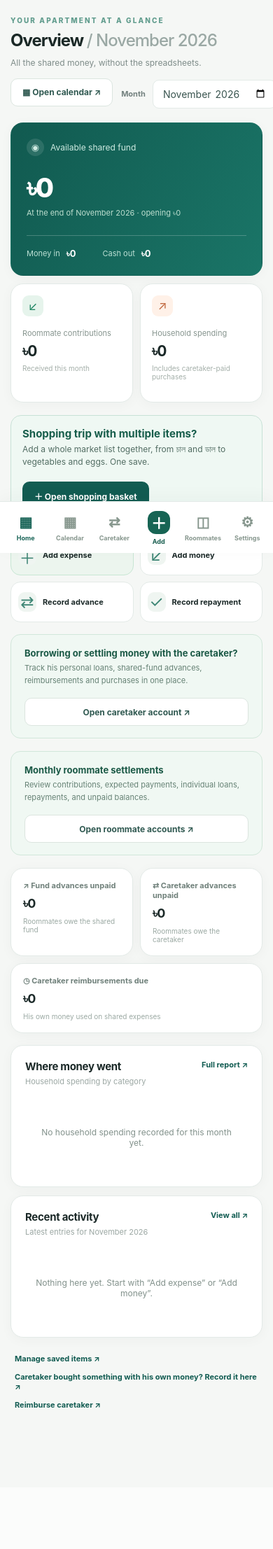
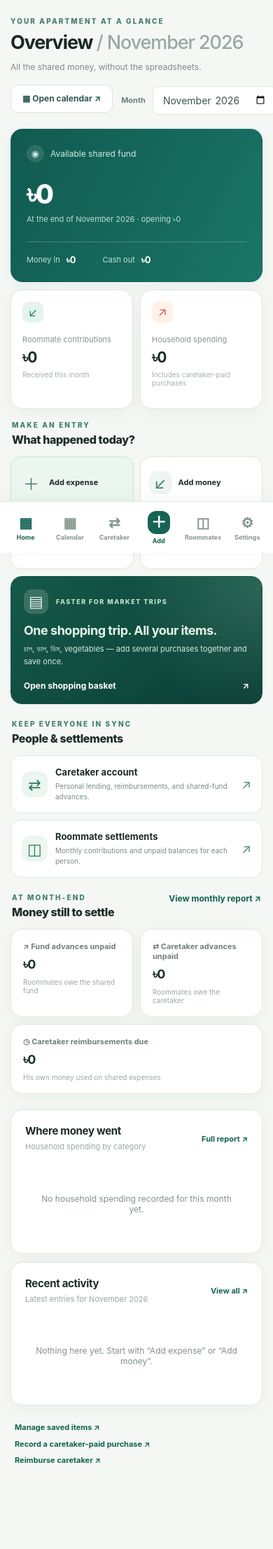
Before and after one commit to Rafidabd/apartment-ledger, a Flask app: page / in a window 390 px wide. Shown: the part 54-2267 px from the top of the page at 70% size. Before the commit the page ends 2065 px from the top, so only its background shows below. Run offline with Flask 3, Linux system fonts and the light colour scheme; the visitor is signed in with stand-in values (Sample User, id 1); data comes from the database, SQL or seed files in the repository; data that the repository does not hold is empty.

Commit message:
Polish the ledger layout and simplify daily navigation
Group dashboard tasks by purpose; show report accounts side by side, position roommate targets and shopping details beside their content, and collapse optional item browsers. Keep desktop and mobile layouts consistent without changing financial logic.

```diff
--- /dev/null
+++ b/static/polish.css
@@ -0,0 +1,262 @@
+/* Apartment Ledger — final layout refinement.
+   Keeps the existing design language, transaction forms, and accounting UI intact. */
+:root {
+  --bg: #f4f7f4;
+  --white: #fff;
+  --ink: #1d2c28;
+  --muted: #6d8078;
+  --border: #dfe9e2;
+  --green: #116354;
+  --green-dark: #0a493e;
+  --mint: #e9f4ed;
+  --radius: 17px;
+  --shadow: 0 5px 22px rgba(28, 58, 45, .045);
+}
+html { scroll-behavior: smooth; }
+body { background: var(--bg); }
+button, a, input, select, summary { touch-action: manipulation; }
+a:focus-visible, button:focus-visible, summary:focus-visible {
+  outline: 3px solid #5dafa0; outline-offset: 3px;
+}
+.card { transition: box-shadow .15s ease, border-color .15s ease; }
+.content { max-width: 1480px; padding-top: 38px; }
+.page-head { margin-bottom: 27px; }
+.page-head h1 { font-size: clamp(27px, 2.6vw, 36px); letter-spacing: -1.1px; }
+.page-head .subtitle { max-width: 640px; line-height: 1.6; }
+.eyebrow { color: #427f68; }
+.topbar { background: rgba(255,255,255,.84); backdrop-filter: blur(10px); }
+.sidebar { padding: 24px 14px; overflow-y: auto; scrollbar-width: thin; }
+.sidebar-nav { gap: 3px; }
+.nav-link { font-size: 12px; padding: 11px 12px; }
+.nav-link.active { box-shadow: inset 3px 0 #1d7f62; }
+.brand { padding: 9px 8px 25px; }
+.sidebar-foot { padding-top: 14px; }
+.btn, .nav-link, .action, .dashboard-route-card { transition: background .17s, border-color .17s, transform .17s, box-shadow .17s; }
+.btn:active, .dashboard-route-card:active, .action:active { transform: scale(.99); }
+.panel-title { align-items:center; }
+.panel-title h3 { font-size: 15px; }
+.panel-title p { line-height: 1.5; }
+
+/* Dashboard: one focused entry workspace and a bento row for related accounts. */
+.dashboard-section { margin: 0 0 25px; }
+.dashboard-section-title { display:flex;align-items:end;justify-content:space-between;gap:16px;margin:0 2px 14px; }
+.dashboard-section-title .eyebrow { margin-bottom: 5px; }
+.dashboard-section-title h2 { font-size: 17px;letter-spacing:-.4px;margin:0;font-weight:780; }
+.dashboard-section-title>a {font-size:12px;font-weight:720;white-space:nowrap;}
+.dashboard-section-caption {font-size:11px;color:var(--muted);}
+.dashboard-entry-layout {
+  display:grid;
+  grid-template-columns:minmax(0,1.6fr) minmax(250px,.8fr);
+  gap:14px;align-items:stretch;
+}
+.dashboard-entry-layout .action-grid {
+  display:grid;grid-template-columns:repeat(2,minmax(0,1fr));
+  gap:12px;margin:0;
+}
+.dashboard-entry-layout .action {
+  min-height:91px;padding:16px 17px;border-radius:15px;
+  box-shadow:0 2px 7px rgba(31,66,49,.02);
+}
+.dashboard-entry-layout .action:hover {
+  transform:translateY(-2px);border-color:#8ec9ae;box-shadow:0 8px 17px rgba(34,89,67,.065);
+}
+.dashboard-entry-layout .action strong {font-size:13px;white-space:normal;line-height:1.35;}
+.dashboard-entry-layout .action small {font-size:11px;color:#81958a;line-height:1.45;}
+.dashboard-entry-layout .action-icon {width:40px;height:40px;border-radius:12px;}
+.dashboard-entry-layout .primary-action {background:#eaf6ee;}
+.dashboard-basket-feature {
+  color:#e5f4e7;display:flex;flex-direction:column;justify-content:space-between;
+  padding:24px;border-radius:16px;min-height:196px;
+  background:radial-gradient(circle at 100% 8%,rgba(142,207,170,.22),transparent 48%),
+             linear-gradient(140deg,#155949,#0b3e37);
+  border:1px solid #185447;overflow:hidden;
+}
+.dashboard-basket-feature:hover {transform:translateY(-2px);box-shadow:0 9px 26px rgba(14,68,50,.14);color:#fff;}
+.basket-feature-top {display:flex;align-items:center;gap:11px;flex-wrap:wrap;}
+.basket-feature-icon {display:grid;place-items:center;background:#ffffff28;border-radius:11px;width:35px;height:35px;font-size:22px;}
+.basket-feature-tag {font-size:9px;letter-spacing:1.5px;font-weight:800;color:#c0e4cd;}
+.dashboard-basket-feature>strong {font-size:20px;letter-spacing:-.5px;line-height:1.2;display:block;margin-top:18px;}
+.dashboard-basket-feature>small {font-size:11px;line-height:1.6;color:#d3ebdd;display:block;margin-top:8px;}
+.basket-feature-cta {font-size:12px;font-weight:750;margin-top:18px;color:#fff;display:flex;justify-content:space-between;}
+.dashboard-route-grid {display:grid;grid-template-columns:repeat(2,minmax(0,1fr));gap:13px;}
+.dashboard-route-card {
+  display:flex;align-items:center;gap:13px;min-width:0;
+  padding:19px 20px;background:white;border:1px solid var(--border);
+  border-radius:15px;color:var(--ink);
+}
+.dashboard-route-card:hover {border-color:#91c7a8;background:#fbfdfa;transform:translateY(-2px);}
+.dashboard-route-icon {background:#edf6ee;border-radius:12px;display:grid;place-items:center;flex:none;
+  width:43px;height:43px;color:#24785e;font-size:22px;}
+.dashboard-route-card>span:nth-child(2) {display:flex;flex-direction:column;min-width:0;gap:5px;flex:1;}
+.dashboard-route-card strong {font-size:13px;}
+.dashboard-route-card small {font-size:11px;line-height:1.5;color:#788d81;}
+.dashboard-route-arrow {color:#4c8b6a;font-size:18px;}
+.dashboard-outstanding .small-stat-grid {margin:0;}
+.dashboard-insights {margin-top:22px;align-items:start;}
+.dashboard-insights>.card {min-height:280px;}
+.dashboard-footer-links {display:flex;justify-content:flex-start;flex-wrap:wrap;column-gap:22px;row-gap:7px;}
+.dashboard-footer-links a {line-height:1.5;}
+
+/* Month report: two related account sections read as parallel columns, not long blocks. */
+.report-account-grid {
+  display:grid;grid-template-columns:repeat(2,minmax(0,1fr));gap:15px;margin:18px 0;
+  align-items:start;
+}
+.report-account-grid>.card {margin:0;min-width:0;height:100%;}
+.report-account-grid .panel-title {align-items:start;flex-wrap:wrap;row-gap:9px;margin-bottom:15px;}
+.report-account-grid .panel-title a {margin-left:auto;}
+.report-account-grid .settlement-report-totals,.report-account-grid .caretaker-report-grid {grid-template-columns:repeat(2,minmax(0,1fr));gap:9px;}
+.report-account-grid .settlement-report-totals>div,.report-account-grid .caretaker-report-grid>div {
+  padding:13px;background:#f8fbf8;border-radius:11px;
+}
+.report-account-grid .settlement-report-totals strong,.report-account-grid .caretaker-report-grid strong {font-size:18px;overflow-wrap:anywhere;}
+.report-account-grid .care-footnote {font-size:10px;}
+.report-analytics-grid {align-items:stretch;}
+.report-hero {background:linear-gradient(110deg,#fff 55%,#eff8f1);}
+
+/* Set monthly targets in a compact sidebar; keep per-person settlement cards visible. */
+.settlement-workspace {
+  display:grid;grid-template-columns:minmax(275px,.7fr) minmax(0,1.9fr);
+  gap:17px;align-items:start;margin:18px 0;
+}
+.settlement-workspace>.card {margin:0;min-width:0;}
+.settlement-settings {position:sticky;top:20px;}
+.settlement-settings .settlement-target-grid {display:grid;grid-template-columns:1fr;gap:10px;max-height:420px;overflow:auto;}
+.settlement-target {padding:11px 12px;gap:6px;}
+.settlement-form-footer {flex-direction:column;align-items:stretch;gap:12px;}
+.settlement-form-footer .btn {width:100%;}
+.settlement-member-grid {grid-template-columns:repeat(2,minmax(0,1fr));gap:12px;}
+.settlement-member-card {padding:15px;}
+.settlement-member-metrics {gap:10px 8px;}
+.settlement-member-metrics strong {font-size:14px;}
+.settlement-month-movements {margin-top:10px;}
+.settlement-intro {margin-bottom:14px;}
+.settlement-summary {margin-bottom:16px;}
+
+/* Basket: contextual payment settings on the left, purchase rows on the right. */
+.basket-layout {
+  max-width:none;display:grid;
+  grid-template-columns:minmax(260px,.7fr) minmax(0,1.7fr);
+  gap:16px;align-items:start;
+}
+.basket-layout>.card {margin:0;min-width:0;}
+.basket-summary-panel {position:sticky;top:18px;}
+.basket-head-fields {grid-template-columns:1fr;gap:10px;}
+.basket-row {padding:14px 16px;background:#fbfdfa;}
+.basket-row-grid {grid-template-columns:repeat(2,minmax(0,1fr));}
+.basket-row-grid .basket-name {grid-column:span 2;}
+.basket-footer {background:#fff;}
+
+/* Optional saved-item chip catalog only opens on demand. Autocomplete remains primary. */
+.saved-catalog {padding:0!important;border:1px solid #dcebe1;border-radius:12px;background:#fbfdfb;}
+.saved-catalog summary {display:flex;align-items:center;justify-content:space-between;gap:12px;
+  padding:13px 15px;list-style:none;cursor:pointer;border-radius:12px;}
+.saved-catalog summary::-webkit-details-marker {display:none;}
+.saved-catalog summary strong {display:block;font-size:12px;color:#366250;}
+.saved-catalog summary small {display:block;font-size:10px;color:#7b9385;margin-top:4px;}
+.catalog-expand-icon {font-size:20px;color:#5d947c;transition:transform .15s;}
+.saved-catalog[open] .catalog-expand-icon {transform:rotate(180deg);}
+.saved-catalog[open] {padding-bottom:13px!important;}
+.saved-catalog .shortcut-head,.saved-catalog .shortcut-search-row,
+.saved-catalog .shortcut-list,.saved-catalog .field-tip {margin-left:14px;margin-right:14px;}
+.saved-catalog .shortcut-head {margin-top:6px;}
+.saved-catalog .shortcut-search-row {margin-top:6px;}
+.last-price-hint {margin-top:0!important;}
+.settings-items-more {border-top:1px solid #e6eee9;padding-top:10px;margin:-8px 0 18px;}
+.settings-items-more summary {cursor:pointer;font-size:11px;font-weight:760;color:#206b53;padding:7px 0;}
+.settings-items-more .chip-wrap {padding-top:12px;max-height:210px;overflow:auto;margin-bottom:0;}
+.settings-grid {gap:17px;}
+
+/* Caretaker detail should remain scannable even with many money movements. */
+.caretaker-action-panel {margin-bottom:17px;}
+.caretaker-action-panel .care-action {min-height:112px;justify-content:flex-start;}
+.caretaker-action-panel .care-action:hover {box-shadow:0 8px 16px rgba(24,75,49,.06);}
+.caretaker-balance-grid {margin-bottom:17px;}
+.care-activity-list {max-height:480px;overflow:auto;scrollbar-width:thin;}
+.caretaker-report-grid strong {overflow-wrap:anywhere;}
+
+/* Useful visual consistency across tabs, pages and narrow screens. */
+.kind-tabs {overflow-x:auto;flex-wrap:nowrap;scrollbar-width:thin;padding:3px 1px 7px;}
+.kind-tabs a {flex:none;white-space:nowrap;}
+.calendar-card {box-shadow:0 10px 24px rgba(35,79,55,.04);}
+.calendar-day:focus-visible {outline:3px solid #3e9d82;outline-offset:-2px;}
+.table-card tr:hover td {background:#fbfdfb;}
+.table-scroll {scrollbar-width:thin;}
+.entry-shell {max-width:930px;}
+.form-grid {gap:17px 19px;}
+.entry-card {padding:28px;}
+.field textarea {min-height:76px;}
+.mobile-nav a {line-height:1.1;}
+
+@media (max-width:1330px) {
+  .settlement-workspace {grid-template-columns:minmax(260px,.82fr) minmax(0,1.5fr);}
+  .settlement-member-grid {grid-template-columns:1fr;}
+}
+@media (max-width:1170px) {
+  .dashboard-entry-layout {grid-template-columns:1fr;}
+  .dashboard-basket-feature {min-height:152px;}
+  .report-account-grid {grid-template-columns:1fr;}
+  .report-account-grid .settlement-report-totals,
+  .report-account-grid .caretaker-report-grid {grid-template-columns:repeat(4,minmax(0,1fr));}
+  .settlement-workspace {grid-template-columns:minmax(245px,.9fr) minmax(0,1.3fr);}
+  .basket-layout {grid-template-columns:1fr;}
+  .basket-summary-panel {position:static;}
+  .basket-head-fields {grid-template-columns:repeat(2,minmax(0,1fr));}
+}
+@media (max-width:970px) {
+  .settlement-workspace {grid-template-columns:1fr;}
+  .settlement-settings {position:static;}
+  .settlement-settings .settlement-target-grid {grid-template-columns:repeat(2,minmax(0,1fr));max-height:none;}
+  .settlement-member-grid {grid-template-columns:repeat(2,minmax(0,1fr));}
+  .report-account-grid .settlement-report-totals,
+  .report-account-grid .caretaker-report-grid {grid-template-columns:repeat(2,minmax(0,1fr));}
+}
+@media (max-width:760px) {
+  .content {padding:24px 15px calc(112px + env(safe-area-inset-bottom));}
+  .page-head {margin-bottom:20px;}
+  .page-head h1 {font-size:27px;}
+  .dashboard-section {margin-bottom:22px;}
+  .dashboard-section-title {align-items:start;gap:8px;}
+  .dashboard-section-title h2 {font-size:16px;}
+  .dashboard-section-caption {display:none;}
+  .dashboard-entry-layout {grid-template-columns:1fr;gap:10px;}
+  .dashboard-entry-layout .action-grid {gap:9px;}
+  .dashboard-entry-layout .action {padding:12px;min-height:76px;}
+  .dashboard-entry-layout .action-icon {width:33px;height:33px;}
+  .dashboard-entry-layout .action strong {font-size:11px;}
+  .dashboard-entry-layout .action small {font-size:9px;}
+  .dashboard-basket-feature {padding:18px;min-height:146px;}
+  .dashboard-basket-feature>strong {font-size:18px;margin-top:13px;}
+  .dashboard-route-grid {grid-template-columns:1fr;gap:9px;}
+  .dashboard-route-card {padding:15px;gap:11px;}
+  .dashboard-route-icon {width:37px;height:37px;}
+  .dashboard-insights>.card {min-height:0;}
+  .report-account-grid {gap:11px;}
+  .report-account-grid>.card {padding:17px;}
+  .settlement-workspace {gap:12px;}
+  .settlement-settings .settlement-target-grid {grid-template-columns:1fr;}
+  .settlement-member-grid {grid-template-columns:1fr;}
+  .basket-head-fields {grid-template-columns:1fr;}
+  .entry-card {padding:17px;}
+  .dashboard-footer-links {flex-direction:column;}
+}
+@media (max-width:430px) {
+  .dashboard-entry-layout .action-grid {grid-template-columns:repeat(2,minmax(0,1fr));}
+  .dashboard-entry-layout .action strong {font-size:11px;}
+  .report-account-grid .settlement-report-totals,
+  .report-account-grid .caretaker-report-grid {grid-template-columns:repeat(2,minmax(0,1fr));}
+  .report-account-grid .settlement-report-totals strong,
+  .report-account-grid .caretaker-report-grid strong {font-size:16px;}
+  .dashboard-route-card small {font-size:10px;}
+}
+@media (prefers-reduced-motion:reduce) {
+  *,*::before,*::after {scroll-behavior:auto!important;transition-duration:.01ms!important;animation-duration:.01ms!important;}
+}
+@media print {
+  .dashboard-entry-section,.dashboard-route-grid,.dashboard-footer-links,.saved-catalog,.basket-feature-cta {display:none!important;}
+  .report-account-grid {display:grid;grid-template-columns:repeat(2,minmax(0,1fr));}
+  .settlement-workspace {display:block;}
+  .settlement-settings {display:none;}
+  .card {box-shadow:none!important;}
+  .caretaker-action-panel {display:none;}
+}
--- a/templates/base.html
+++ b/templates/base.html
@@ -7,6 +7,7 @@
   <title>{{ title }} · {{ house_name }}</title>
   <link rel="stylesheet" href="{{ url_for('static', filename='style.css') }}">
   <link rel="stylesheet" href="{{ url_for('static', filename='daily.css') }}">
+  <link rel="stylesheet" href="{{ url_for('static', filename='polish.css') }}">
   <script src="{{ url_for('static', filename='item-suggest.js') }}" defer></script>
   <script src="{{ url_for('static', filename='app.js') }}" defer></script>
 </head>
--- a/templates/dashboard.html
+++ b/templates/dashboard.html
@@ -16,24 +16,47 @@
       <div class="card stat"><div class="stat-icon coral">↗</div><p>Household spending</p><h2>{{ money(data.household) }}</h2><small>Includes caretaker-paid purchases</small></div>
     </div>
   </section>
-  <div class="basket-cta"><div><strong>Shopping trip with multiple items?</strong><p>Add a whole market list together, from চাল and ডাল to vegetables and eggs. One save.</p></div><a class="btn btn-primary" href="{{ url_for('basket') }}">＋ Open shopping basket</a></div>
-  <section class="action-grid" aria-label="Quick actions">
+  <section class="dashboard-section dashboard-entry-section" aria-labelledby="dashboard-actions-title">
+    <div class="dashboard-section-title"><div><p class="eyebrow">MAKE AN ENTRY</p><h2 id="dashboard-actions-title">What happened today?</h2></div><span class="dashboard-section-caption">A transaction takes just a few taps.</span></div>
+    <div class="dashboard-entry-layout">
+    <div class="action-grid" aria-label="Quick actions">
     <a class="action primary-action" href="{{ url_for('record',kind='expense') }}"><span class="action-icon">＋</span><span><strong>Add expense</strong><small>Record today's purchases</small></span><b>↗</b></a>
     <a class="action" href="{{ url_for('record',kind='money') }}"><span class="action-icon">↙</span><span><strong>Add money</strong><small>Parent contributions & other income</small></span><b>↗</b></a>
     <a class="action" href="{{ url_for('record',kind='advance') }}"><span class="action-icon">⇄</span><span><strong>Record advance</strong><small>Shared fund or caretaker's money</small></span><b>↗</b></a>
     <a class="action" href="{{ url_for('record',kind='repayment') }}"><span class="action-icon">✓</span><span><strong>Record repayment</strong><small>Settle someone's advance</small></span><b>↗</b></a>
+    </div>
+    <a class="dashboard-basket-feature" href="{{ url_for('basket') }}">
+      <span class="basket-feature-top"><span class="basket-feature-icon">▤</span><span class="basket-feature-tag">FASTER FOR MARKET TRIPS</span></span>
+      <strong>One shopping trip. All your items.</strong>
+      <small>চাল, ডাল, ডিম, vegetables — add several purchases together and save once.</small>
+      <span class="basket-feature-cta">Open shopping basket <span aria-hidden="true">↗</span></span>
+    </a>
+    </div>
   </section>
-  <div class="caretaker-dashboard-link">
-    <div><strong>Borrowing or settling money with the caretaker?</strong><p>Track his personal loans, shared-fund advances, reimbursements and purchases in one place.</p></div>
-    <a class="btn btn-outline" href="{{ url_for('caretaker_view',month=data.month) }}">Open caretaker account ↗</a>
-  </div>
-  <div class="caretaker-dashboard-link"><div><strong>Monthly roommate settlements</strong><p>Review contributions, expected payments, individual loans, repayments, and unpaid balances.</p></div><a class="btn btn-outline" href="{{ url_for('settlements',month=data.month) }}">Open roommate accounts ↗</a></div>
-  <section class="small-stat-grid">
+  <section class="dashboard-section dashboard-accounts" aria-label="Connected accounts">
+    <div class="dashboard-section-title"><div><p class="eyebrow">KEEP EVERYONE IN SYNC</p><h2>People & settlements</h2></div></div>
+    <div class="dashboard-route-grid">
+      <a class="dashboard-route-card" href="{{ url_for('caretaker_view',month=data.month) }}">
+        <span class="dashboard-route-icon">⇄</span>
+        <span><strong>Caretaker account</strong><small>Personal lending, reimbursements, and shared-fund advances.</small></span>
+        <span class="dashboard-route-arrow" aria-hidden="true">↗</span>
+      </a>
+      <a class="dashboard-route-card" href="{{ url_for('settlements',month=data.month) }}">
+        <span class="dashboard-route-icon">◫</span>
+        <span><strong>Roommate settlements</strong><small>Monthly contributions and unpaid balances for each person.</small></span>
+        <span class="dashboard-route-arrow" aria-hidden="true">↗</span>
+      </a>
+    </div>
+  </section>
+  <section class="dashboard-section dashboard-outstanding" aria-label="Outstanding balances">
+    <div class="dashboard-section-title"><div><p class="eyebrow">AT MONTH-END</p><h2>Money still to settle</h2></div><a href="{{ url_for('reports',month=data.month) }}">View monthly report ↗</a></div>
+    <div class="small-stat-grid">
     <div class="card small-stat"><span>↗ Fund advances unpaid</span><strong>{{ money(data.current.fund_due) }}</strong><small>Roommates owe the shared fund</small></div>
     <div class="card small-stat"><span>⇄ Caretaker advances unpaid</span><strong>{{ money(data.current.caretaker_due) }}</strong><small>Roommates owe the caretaker</small></div>
     <div class="card small-stat"><span>◷ Caretaker reimbursements due</span><strong>{{ money(data.current.expenses_due) }}</strong><small>His own money used on shared expenses</small></div>
+    </div>
   </section>
-  <section class="two-column">
+  <section class="two-column dashboard-insights">
     <div class="card panel">
       <div class="panel-title"><div><h3>Where money went</h3><p>Household spending by category</p></div><a href="{{ url_for('reports',month=data.month) }}">Full report ↗</a></div>
       {% if data.by_category %}
@@ -53,5 +76,5 @@
       {% else %}<div class="empty">Nothing here yet. Start with “Add expense” or “Add money”.</div>{% endif %}
     </div>
   </section>
-  <div class="helper-row"><a href="{{ url_for('settings') }}">Manage saved items ↗</a><a href="{{ url_for('record',kind='caretaker-expense') }}">Caretaker bought something with his own money? Record it here ↗</a><a href="{{ url_for('record',kind='reimburse') }}">Reimburse caretaker ↗</a></div>
+  <div class="helper-row dashboard-footer-links"><a href="{{ url_for('settings') }}">Manage saved items ↗</a><a href="{{ url_for('record',kind='caretaker-expense') }}">Record a caretaker-paid purchase ↗</a><a href="{{ url_for('record',kind='reimburse') }}">Reimburse caretaker ↗</a></div>
 {% endblock %}
--- a/templates/reports.html
+++ b/templates/reports.html
@@ -2,11 +2,12 @@
 {% block content %}
   <div class="page-head"><div><p class="eyebrow">MONTHLY REVIEW</p><h1>{{ data.label }} report</h1><p class="subtitle">A clear picture of your apartment's finances.</p></div><div class="head-controls"><form method="get" class="month-select"><label for="month">Month</label><input type="month" id="month" name="month" value="{{ data.month }}" onchange="this.form.submit()"></form><button class="btn btn-outline" onclick="window.print()">Print report ↗</button></div></div>
   <div class="report-hero card"><p class="eyebrow">HOW YOUR SHARED FUND MOVED</p><div class="report-math"><div><small>Opening cash</small><strong>{{ money(data.opening) }}</strong></div><span>+</span><div><small>Money in</small><strong>{{ money(data.incoming) }}</strong></div><span>−</span><div><small>Cash out</small><strong>{{ money(data.outgoing) }}</strong></div><span>=</span><div class="report-result"><small>Closing cash</small><strong>{{ money(data.closing) }}</strong></div></div></div>
-  <section class="small-stat-grid">
+  <section class="small-stat-grid report-stat-grid">
     <div class="card small-stat"><span>Household spending</span><strong>{{ money(data.household) }}</strong><small>Including caretaker-paid items</small></div>
     <div class="card small-stat"><span>Fund advances unpaid</span><strong>{{ money(data.current.fund_due) }}</strong><small>Owed by roommates as of month-end</small></div>
     <div class="card small-stat"><span>Caretaker amounts unpaid</span><strong>{{ money(data.current.caretaker_due + data.current.expenses_due) }}</strong><small>Personal advances + shared purchases</small></div>
   </section>
+  <div class="report-account-grid" aria-label="Month-end account summaries">
   <section class="card panel settlement-report-section">
     <div class="panel-title"><div><h3>Roommate settlement summary</h3>
       <p>Personal payment targets and unpaid advances, calculated at month-end.</p></div>
@@ -32,7 +33,8 @@
     </div>
     <p class="care-footnote">Caretaker-paid household purchases are already included in spending above. Borrowing and repayments are balance movements, not additional expenses.</p>
   </section>
-  <section class="two-column">
+  </div>
+  <section class="two-column report-analytics-grid">
     <div class="card panel"><div class="panel-title"><div><h3>Category breakdown</h3><p>Most money spent in {{ data.label }}</p></div></div>
       {% if data.by_category %}{% for name, amount in data.by_category %}<div class="bar-item"><div class="bar-label"><span>{{ name }}</span><strong>{{ money(amount) }}</strong></div><div class="bar-track"><div class="bar-fill palette-{{ loop.index0 % 5 }}" style="width:{{ (amount / data.household * 100) | round(2) }}%"></div></div></div>{% endfor %}{% else %}<div class="empty">No shared purchases recorded.</div>{% endif %}
     </div>
--- a/templates/settlements.html
+++ b/templates/settlements.html
@@ -22,6 +22,7 @@
   <div class="card settle-summary-box"><span>Shared-fund advances unpaid</span><strong>{{ money(totals.fund_due) }}</strong><small>Outstanding at month-end</small></div>
   <div class="card settle-summary-box"><span>Caretaker personal loans unpaid</span><strong>{{ money(totals.caretaker_due) }}</strong><small>Outstanding at month-end</small></div>
 </div>
+<div class="settlement-workspace">
 <section class="card panel settlement-settings">
   <div class="panel-title">
     <div><h3>Expected monthly contributions</h3>
@@ -89,6 +90,7 @@
   </div>
   {% else %}<div class="empty">No roommates have been added yet.</div>{% endif %}
 </section>
+</div>
 <div class="settlement-explain">
   <strong>Important distinction</strong>
   <p>“Known amount to follow up” is the unpaid contribution target (when set) plus outstanding personal and shared-fund advances. It is a follow-up figure, not an expense or a cash transaction. Targets are defined per month and are not automatically carried into the next month; loans do carry forward until repaid. The caretaker's household reimbursements belong to the collective fund and are shown separately in the caretaker account.</p>
```
Also changed, not shown: templates/record.html (+7 -6 lines), templates/settings.html (+7 -1 lines), tests/test_ledger.py (+28 -0 lines), README.md.
